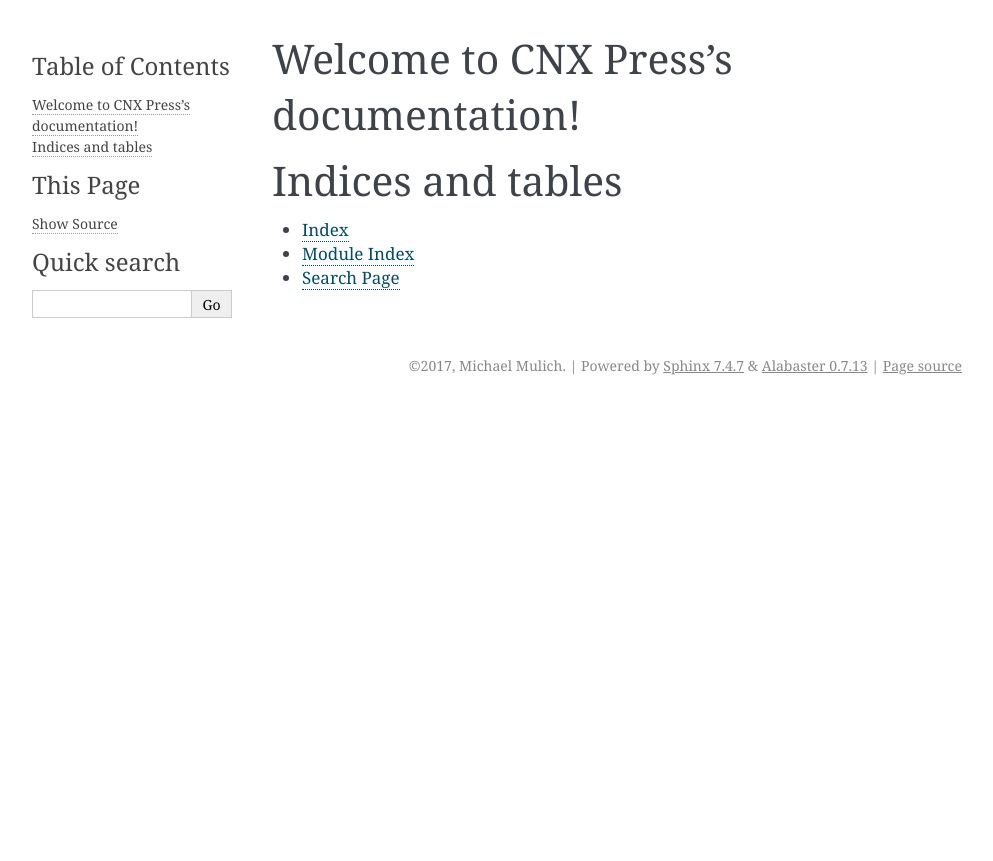
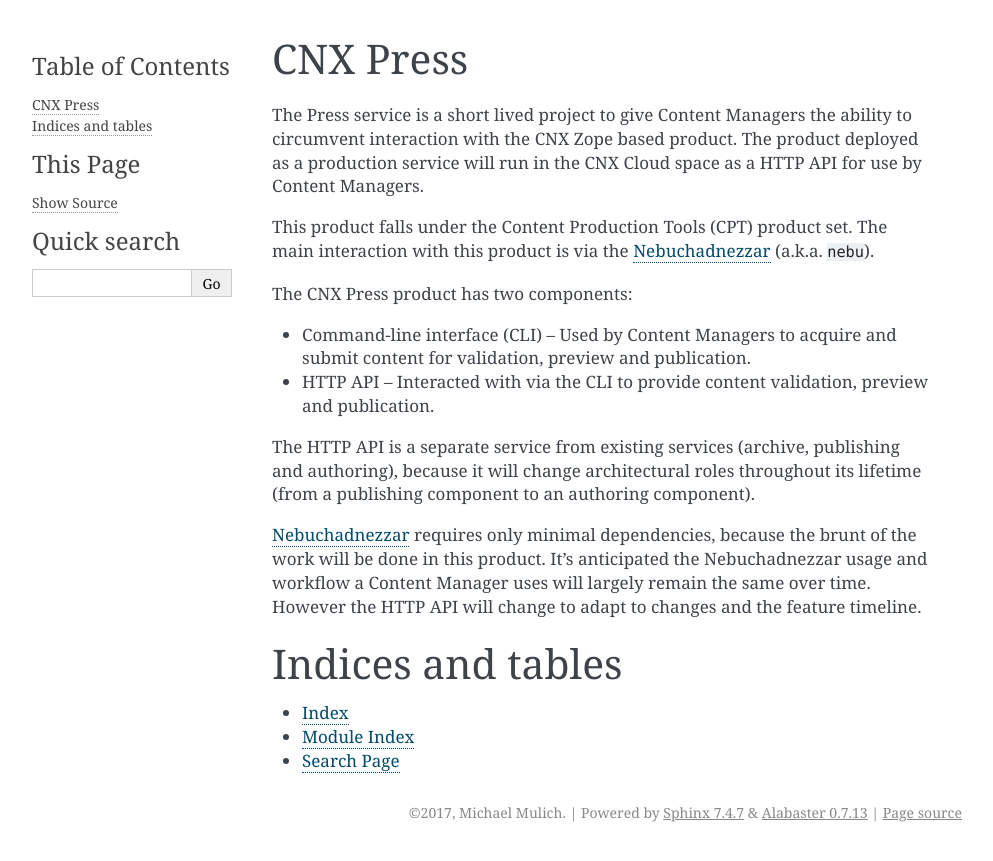
Before and after one commit to openstax/cnx-press, a Sphinx documentation site: the page built from docs/source/index.rst, in a window 1280 px wide. Shown: the top 861 px of the page, without its empty margins (148-1141 px from the left). Built offline with Sphinx 7.4.7, drawn with Linux system fonts in a browser that asks for light colours.

Commit message:
Add a general description of the product/service

```diff
--- a/docs/source/index.rst
+++ b/docs/source/index.rst
@@ -1,10 +1,21 @@
-.. CNX Press documentation master file, created by
-   sphinx-quickstart on Thu Mar  2 11:37:09 2017.
-   You can adapt this file completely to your liking, but it should at least
-   contain the root `toctree` directive.
+CNX Press
+=========
 
-Welcome to CNX Press's documentation!
-=====================================
+.. _Nebuchadnezzar: https://github.com/Connexions/nebuchadnezzar
+
+
+The Press service is a short lived project to give Content Managers the ability to circumvent interaction with the CNX Zope based product. The product deployed as a production service will run in the CNX Cloud space as a HTTP API for use by Content Managers.
+
+This product falls under the Content Production Tools (CPT) product set. The main interaction with this product is via the `Nebuchadnezzar`_ (a.k.a. ``nebu``).
+
+The CNX Press product has two components:
+
+* Command-line interface (CLI) -- Used by Content Managers to acquire and submit content for validation, preview and publication.
+* HTTP API -- Interacted with via the CLI to provide content validation, preview and publication.
+
+The HTTP API is a separate service from existing services (archive, publishing and authoring), because it will change architectural roles throughout its lifetime (from a publishing component to an authoring component).
+
+Nebuchadnezzar_ requires only minimal dependencies, because the brunt of the work will be done in this product. It's anticipated the Nebuchadnezzar usage and workflow a Content Manager uses will largely remain the same over time. However the HTTP API will change to adapt to changes and the feature timeline.
 
 .. toctree::
    :maxdepth: 2
```
